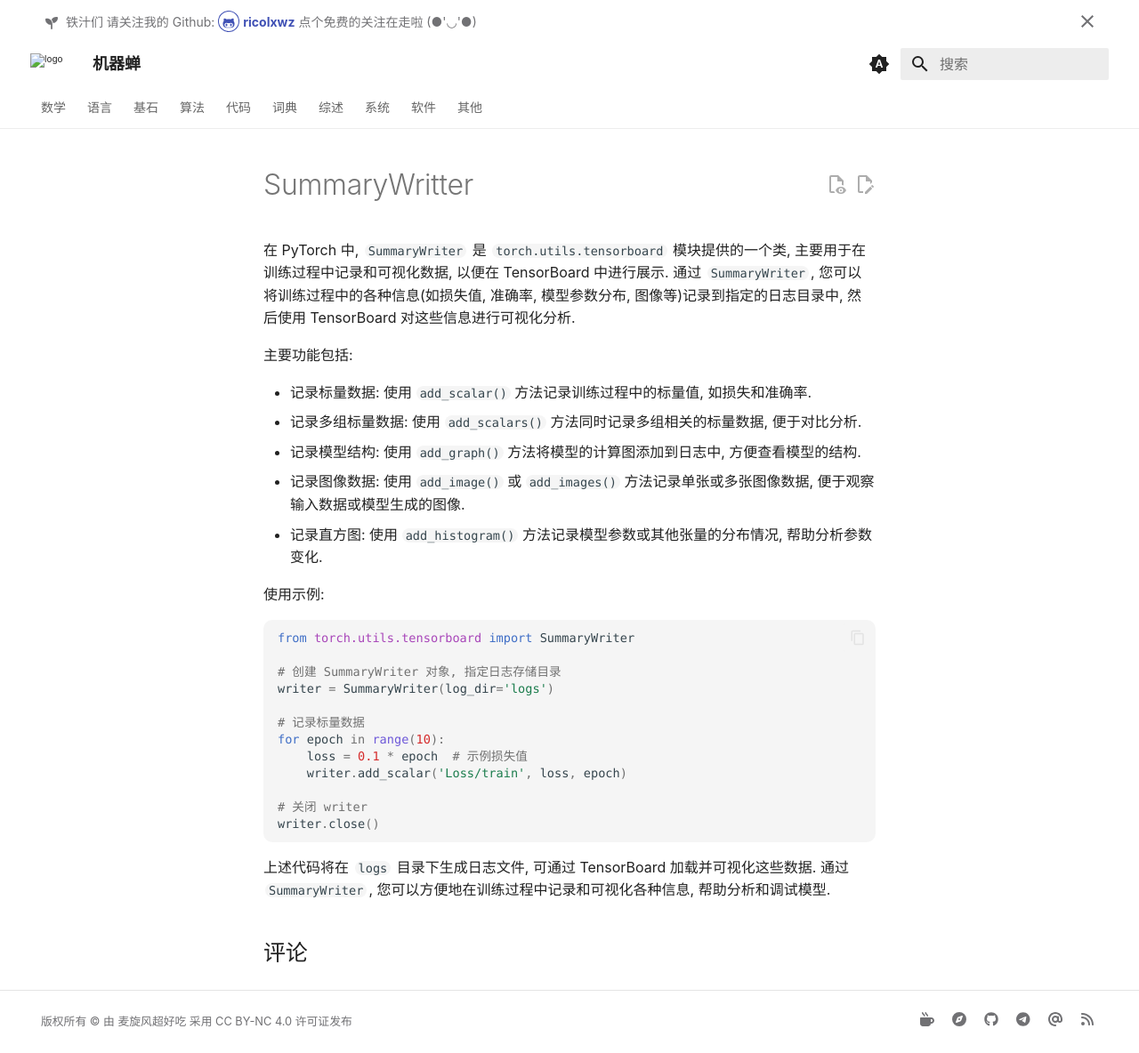
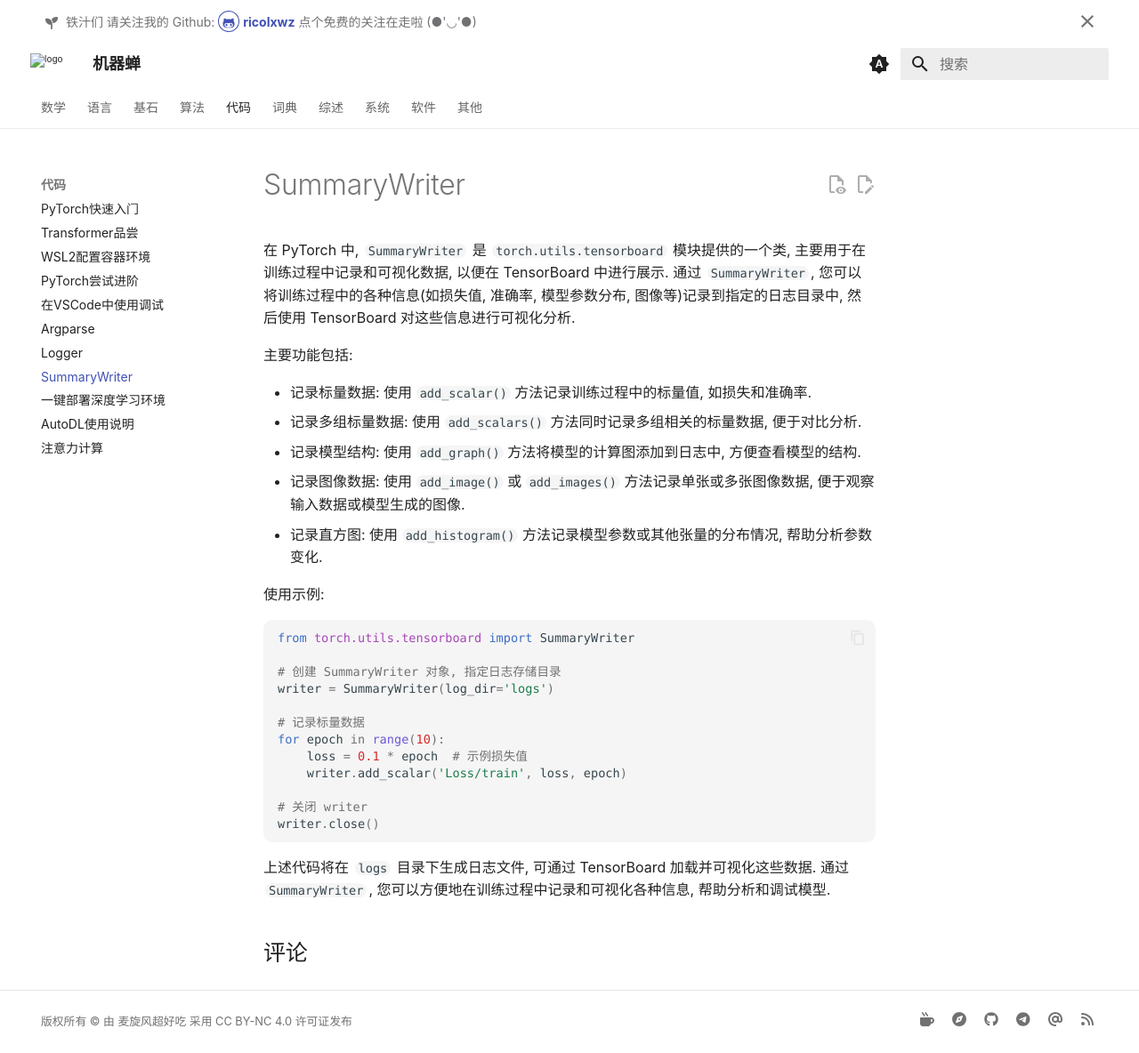
Before and after one commit to ricolxwz/note, an MkDocs documentation site: the page built from docs/code/summary-writer.md, in a window 1280 px wide and 1184 px high. Shown: the whole window at 89% size. Built offline with MkDocs 1.6.1 and Material for MkDocs 9.7.7, drawn with Linux system fonts in a browser that asks for light colours; some web fonts are replaced; comment, search, counter and statistics services are not loaded.

Commit message:
chore: rename 1 file and update 1 file

```diff
--- a/docs/code/summary-writter.md
+++ b/docs/code/summary-writer.md
@@ -1,5 +1,5 @@
 ---
-title: SummaryWritter
+title: SummaryWriter
 comments: true
 ---
 
--- a/mkdocs.yml
+++ b/mkdocs.yml
@@ -379,7 +379,7 @@
       - 在VSCode中使用调试: code/vscode-debugger.md
       - Argparse: code/argparse.md
       - Logger: code/logger.md
-      - SummaryWritter: code/summary-writer.md
+      - SummaryWriter: code/summary-writer.md
       - 一键部署深度学习环境: code/deploy-dl-env.md
       - AutoDL使用说明: code/autodl.md
       - 注意力计算: code/attn.md
```
